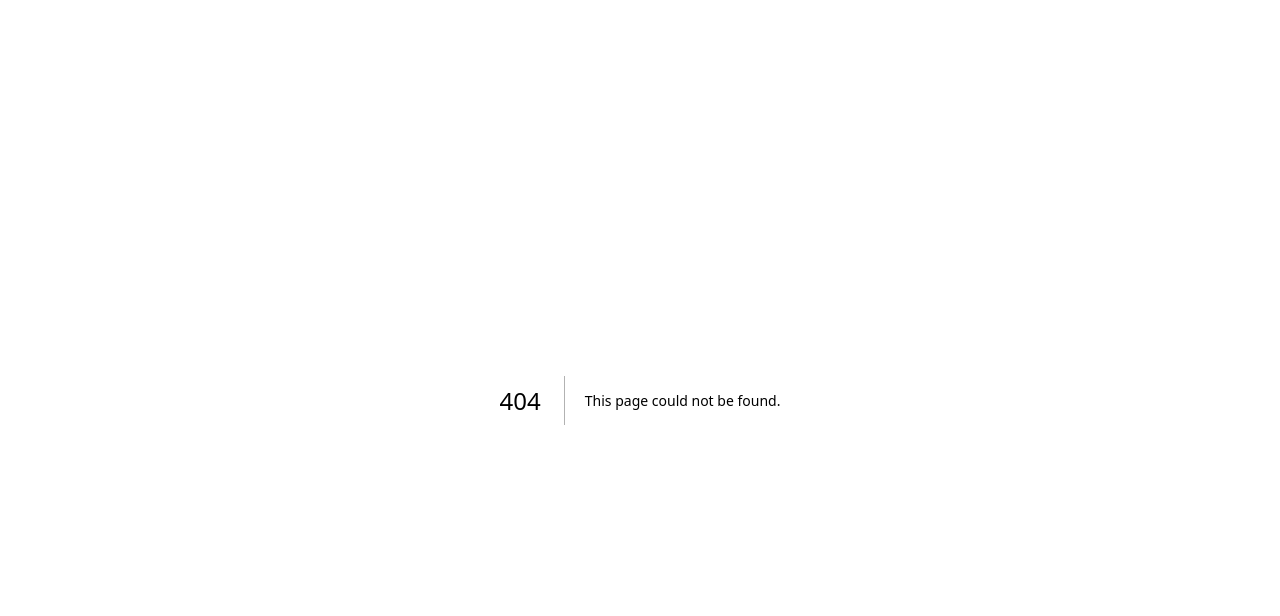
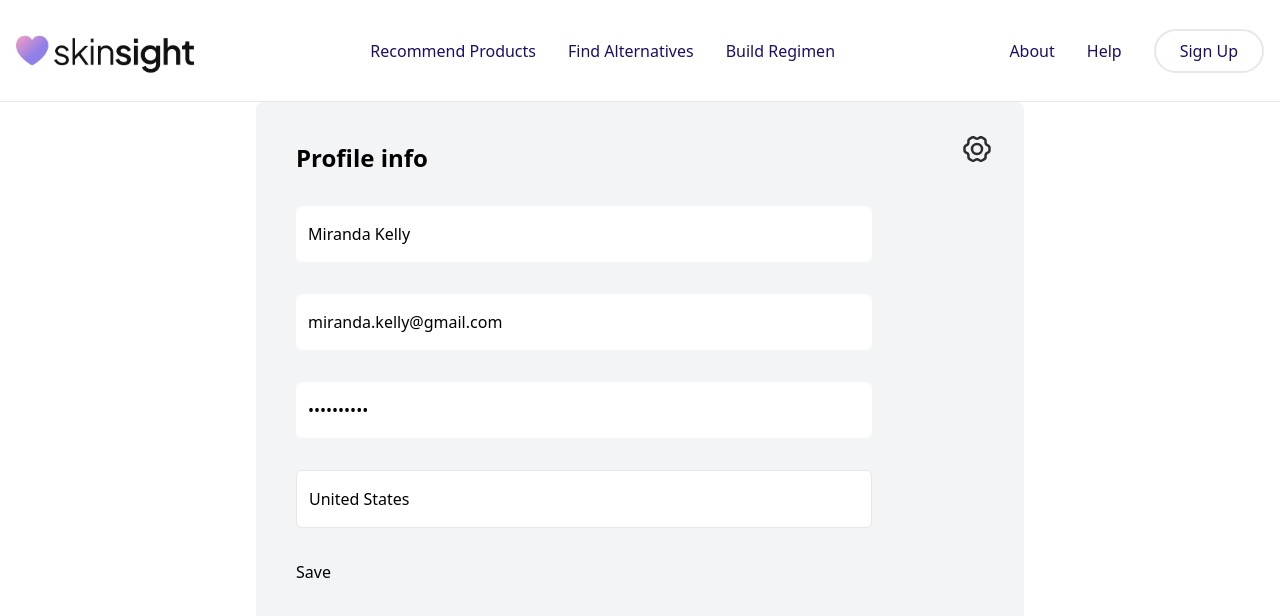
Before and after one commit to Btocode/skinsight__frontend, a Next.js app: page /my-profile in a window 1280 px wide. Before the commit this address had no page. Shown: the top 616 px of the page. Built offline with nearby package versions, Linux system fonts and the light colour scheme.

Commit message:
feat: add my profile page design

```diff
--- /dev/null
+++ b/src/app/(main)/(account)/_components/ProfileForm.tsx
@@ -0,0 +1,53 @@
+"use client";
+
+import Image from "next/image";
+
+export default function ProfileForm() {
+  return (
+    <div className="max-w-3xl mx-auto p-10 bg-gray-100 rounded-lg relative">
+      <button
+        className="absolute right-8 top-8 text-gray-500 hover:text-gray-700"
+        aria-label="Settings"
+      >
+        <Image src={"/settings.svg"} alt="settings" width={30} height={30} />
+      </button>
+
+      <form className="max-w-xl space-y-8">
+        <div className="flex justify-between items-center mb-6">
+          <h2 className="text-2xl font-semibold">Profile info</h2>
+        </div>
+        <div>
+          <input
+            type="text"
+            defaultValue="Miranda Kelly"
+            className="w-full px-3 py-4 rounded-md bg-white"
+          />
+        </div>
+        <div>
+          <input
+            type="email"
+            defaultValue="miranda.kelly@gmail.com"
+            className="w-full px-3 py-4 rounded-md bg-white"
+          />
+        </div>
+        <div>
+          <input
+            type="password"
+            defaultValue="••••••••••"
+            className="w-full px-3 py-4 rounded-md bg-white"
+          />
+        </div>
+        <div>
+          <input
+            type="text"
+            defaultValue="United States"
+            className="w-full px-3 py-4 rounded-md border border-gray-200 bg-white"
+          />
+        </div>
+        <button type="submit" className="btn-primary">
+          Save
+        </button>
+      </form>
+    </div>
+  );
+}
--- /dev/null
+++ b/src/app/(main)/(account)/my-profile/page.tsx
@@ -0,0 +1,12 @@
+import Spinner from "@/components/common/Spinner";
+import dynamic from "next/dynamic";
+
+const ProfileForm = dynamic(() => import("../_components/ProfileForm"), {
+  loading: () => <Spinner />,
+});
+
+const MyProfilePage = () => {
+  return <ProfileForm />;
+};
+
+export default MyProfilePage;
```
